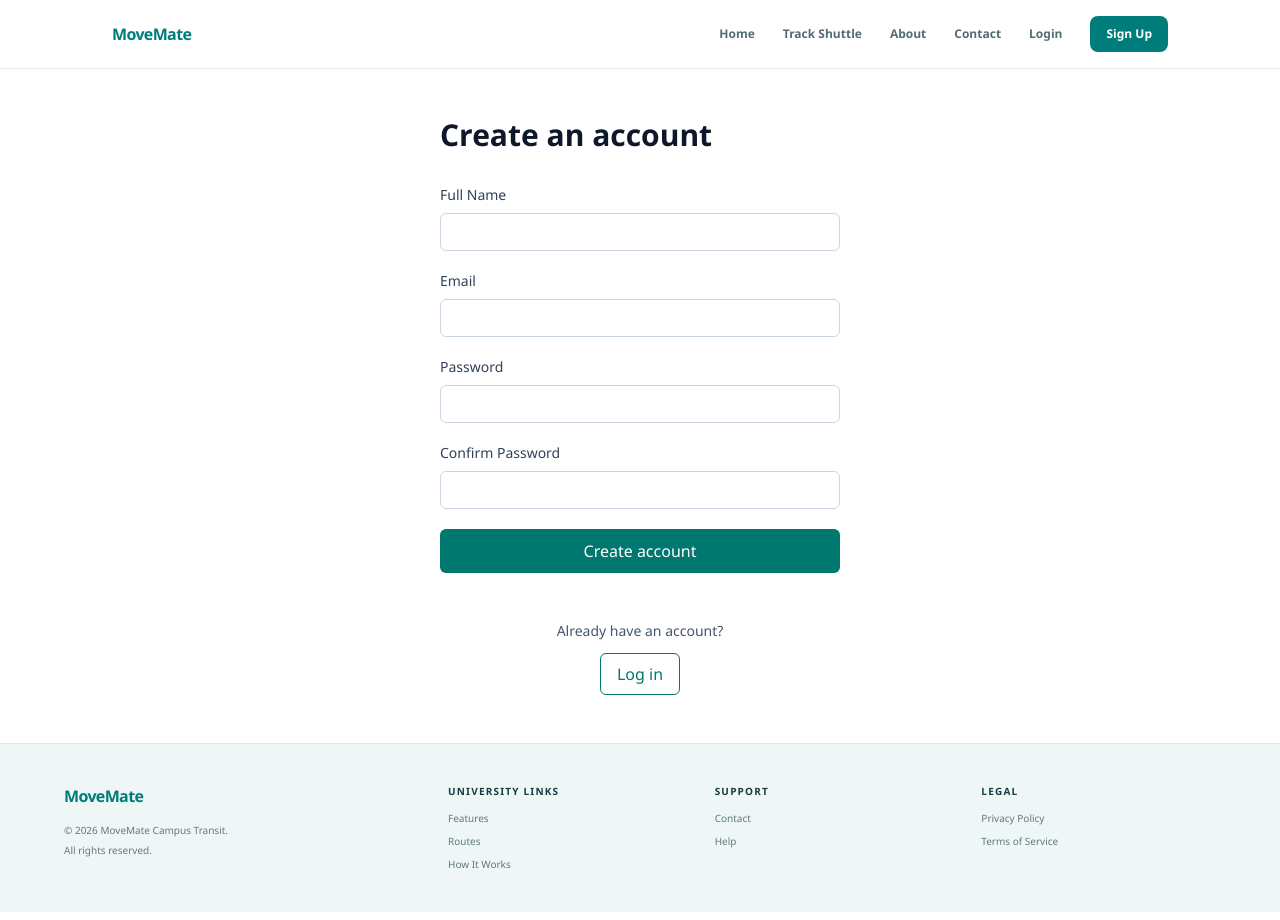
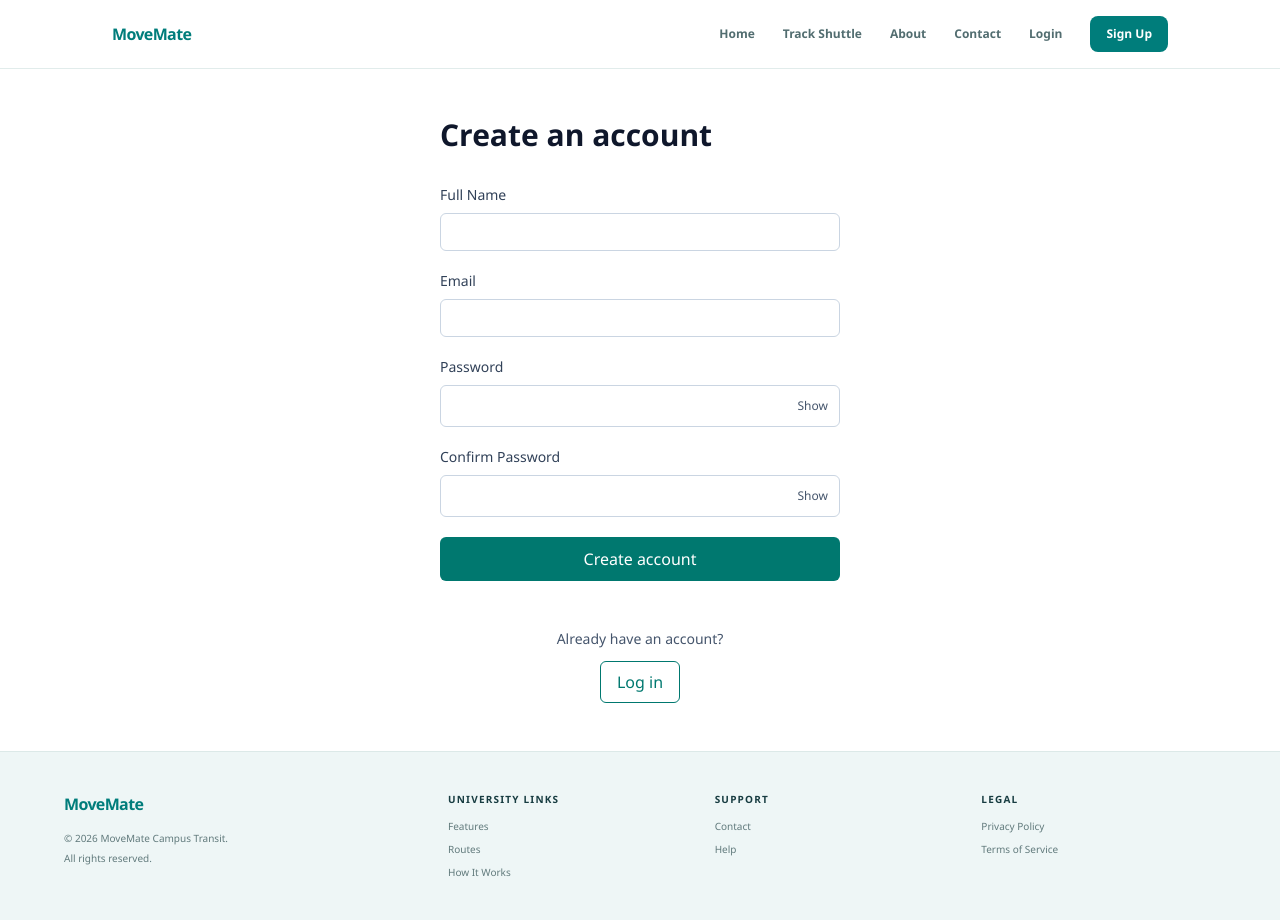
Before and after one commit to KuteChica/MoveMate, a React (Vite) app in the folder move_mate/: page /signup in a window 1280 px wide. Built offline with nearby package versions, Linux system fonts and the light colour scheme; no server answers.

Commit message:
made recent corrections

```diff
--- a/move_mate/src/components/Form.jsx
+++ b/move_mate/src/components/Form.jsx
@@ -1,4 +1,5 @@
 import { useState } from "react";
+import PasswordField from "./PasswordField";
 
 function Form({
   title,
@@ -35,21 +36,15 @@ function Form({
             required
           />
         </div>
-        <div>
-          <label className="mb-2 block text-sm font-medium text-slate-700" htmlFor="password">
-            Password
-          </label>
-          <input
-            className="w-full rounded-md border border-slate-300 px-3 py-2 text-slate-900 outline-none focus:border-teal-700 focus:ring-2 focus:ring-teal-100"
+        <PasswordField
+          label="Password"
           id="password"
           name="password"
-            type="password"
-            autoComplete={title.toLowerCase().includes("create") ? "new-password" : "current-password"}
           value={password}
           onChange={(event) => setPassword(event.target.value)}
+          autoComplete={title.toLowerCase().includes("create") ? "new-password" : "current-password"}
           required
         />
-        </div>
         {error && <p className="text-sm text-red-700" role="alert">{error}</p>}
         {successMessage && <p className="text-sm text-teal-700" role="status">{successMessage}</p>}
         <button
--- /dev/null
+++ b/move_mate/src/components/PasswordField.jsx
@@ -0,0 +1,50 @@
+import { useState } from "react";
+
+function PasswordField({
+  label,
+  id,
+  name,
+  value,
+  onChange,
+  placeholder,
+  autoComplete,
+  required = false,
+  inputClassName = "",
+  labelClassName = "",
+  wrapperClassName = "",
+}) {
+  const [showPassword, setShowPassword] = useState(false);
+
+  return (
+    <div className={wrapperClassName}>
+      {label && (
+        <label className={`mb-2 block text-sm font-medium text-slate-700 ${labelClassName}`} htmlFor={id}>
+          {label}
+        </label>
+      )}
+      <div className="relative">
+        <input
+          className={`w-full rounded-md border border-slate-300 px-3 py-2 pr-12 text-slate-900 outline-none focus:border-teal-700 focus:ring-2 focus:ring-teal-100 ${inputClassName}`}
+          id={id}
+          name={name}
+          type={showPassword ? "text" : "password"}
+          autoComplete={autoComplete}
+          value={value}
+          onChange={onChange}
+          placeholder={placeholder}
+          required={required}
+        />
+        <button
+          type="button"
+          className="absolute inset-y-0 right-3 flex items-center text-xs font-medium text-slate-600 transition hover:text-slate-900"
+          onClick={() => setShowPassword((current) => !current)}
+          aria-label={showPassword ? "Hide password" : "Show password"}
+        >
+          {showPassword ? "Hide" : "Show"}
+        </button>
+      </div>
+    </div>
+  );
+}
+
+export default PasswordField;
--- a/move_mate/src/pages/Representative/Representative.tsx
+++ b/move_mate/src/pages/Representative/Representative.tsx
@@ -150,7 +150,16 @@ function Representative() {
           <div className="mt-4 space-y-3">
             <input className="w-full rounded-md border border-slate-300 bg-white px-3 py-2" placeholder="Driver name" value={driverForm.name} onChange={(event) => setDriverForm({ ...driverForm, name: event.target.value })} required />
             <input className="w-full rounded-md border border-slate-300 bg-white px-3 py-2" type="email" placeholder="Driver email" value={driverForm.email} onChange={(event) => setDriverForm({ ...driverForm, email: event.target.value })} required />
-            <input className="w-full rounded-md border border-slate-300 bg-white px-3 py-2" type="password" minLength={6} placeholder="Temporary password" value={driverForm.password} onChange={(event) => setDriverForm({ ...driverForm, password: event.target.value })} required />
+            <PasswordField
+              id="driver-password"
+              name="driver-password"
+              value={driverForm.password}
+              onChange={(event) => setDriverForm({ ...driverForm, password: event.target.value })}
+              placeholder="Temporary password"
+              autoComplete="new-password"
+              required
+              inputClassName="bg-white"
+            />
           </div>
           <button className="mt-4 rounded-md bg-teal-700 px-4 py-2 font-medium text-white hover:bg-teal-800" type="submit">Create Driver Account</button>
         </form>}
--- a/move_mate/src/pages/Signup/Signup.jsx
+++ b/move_mate/src/pages/Signup/Signup.jsx
@@ -2,6 +2,7 @@ import { useState } from "react";
 import { Link, useNavigate } from "react-router-dom";
 import { useAuth } from "../../context/AuthContext";
 import useApi from "../../hooks/useApi";
+import PasswordField from "../../components/PasswordField";
 
 function Signup() {
   const [name, setName] = useState("");
@@ -25,8 +26,8 @@ function Signup() {
         <form className="space-y-5" onSubmit={async (event) => { event.preventDefault(); setValidationError(""); if (event.currentTarget.password.value !== event.currentTarget.confirmPassword.value) { setValidationError("Passwords must match."); return; } await handleSubmit(event.currentTarget.email.value, event.currentTarget.password.value); }}>
           <label className="block text-sm font-medium text-slate-700">Full Name<input className="mt-2 w-full rounded-md border border-slate-300 px-3 py-2 text-slate-900" name="name" value={name} onChange={(event) => setName(event.target.value)} required /></label>
           <label className="block text-sm font-medium text-slate-700">Email<input className="mt-2 w-full rounded-md border border-slate-300 px-3 py-2 text-slate-900" name="email" type="email" required /></label>
-          <label className="block text-sm font-medium text-slate-700">Password<input className="mt-2 w-full rounded-md border border-slate-300 px-3 py-2 text-slate-900" name="password" type="password" required /></label>
-          <label className="block text-sm font-medium text-slate-700">Confirm Password<input className="mt-2 w-full rounded-md border border-slate-300 px-3 py-2 text-slate-900" name="confirmPassword" type="password" required /></label>
+          <PasswordField label="Password" name="password" id="password" autoComplete="new-password" required />
+          <PasswordField label="Confirm Password" name="confirmPassword" id="confirmPassword" autoComplete="new-password" required />
           {(validationError || isError) && <p className="text-sm text-red-700" role="alert">{validationError || errMessage}</p>}
           {isSuccess && <p className="text-sm text-teal-700" role="status">{successMessage}</p>}
           <button className="w-full rounded-md bg-teal-700 px-4 py-2.5 font-medium text-white hover:bg-teal-800" type="submit" disabled={loading}>{loading ? "Creating account..." : "Create account"}</button>
```
Lines whose indentation alone changed are shown as unchanged.
